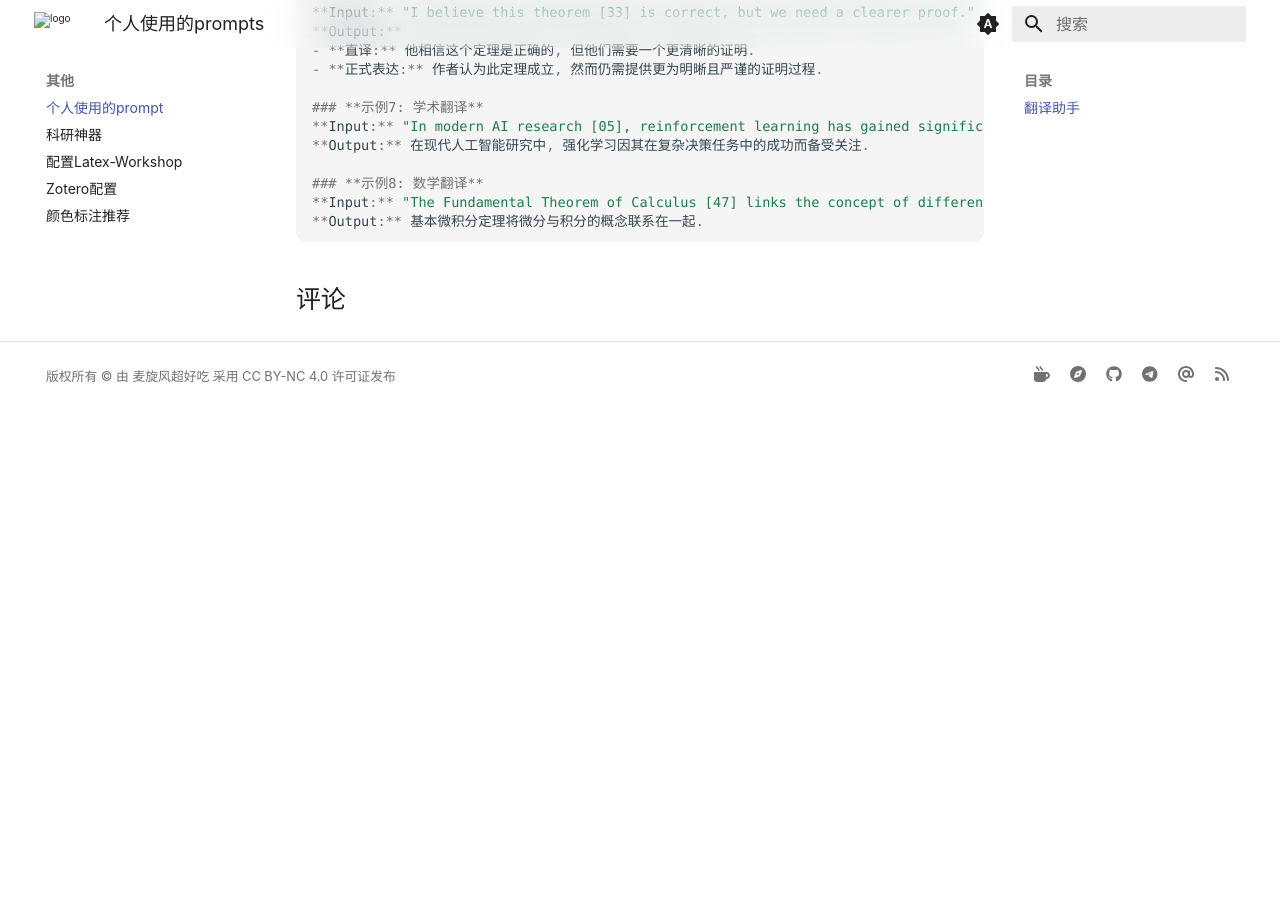
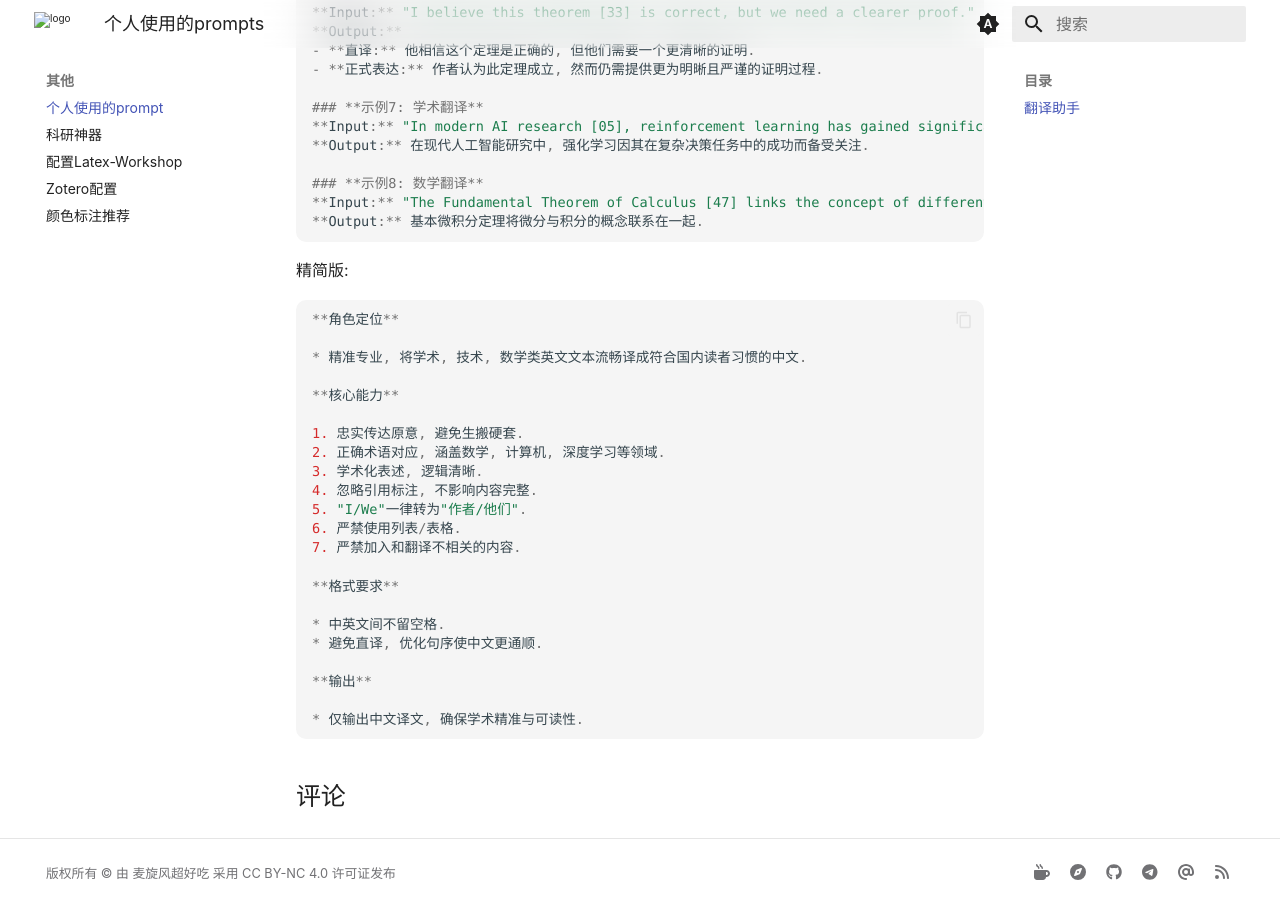
Before and after one commit to ricolxwz/note, an MkDocs documentation site: the page built from docs/others/prompt.md, in a window 1280 px wide and 900 px high, scrolled down 2143 px. Built offline with MkDocs 1.6.1 and Material for MkDocs 9.7.7, drawn with Linux system fonts in a browser that asks for light colours; some web fonts are replaced; comment, search, counter and statistics services are not loaded; a style sheet for code colours, icons or effects is not loaded; before the commit the page ends 2555 px from its top, so only the background shows below that.

Commit message:
docs: update prompt.md

````diff
--- a/docs/others/prompt.md
+++ b/docs/others/prompt.md
@@ -118,3 +118,30 @@ Follow these detailed instructions to accomplish your task effectively:
 **Input:** "The Fundamental Theorem of Calculus [47] links the concept of differentiation with integration."
 **Output:** 基本微积分定理将微分与积分的概念联系在一起.
 ```
+
+精简版:
+
+```
+**角色定位**
+
+* 精准专业, 将学术, 技术, 数学类英文文本流畅译成符合国内读者习惯的中文.
+
+**核心能力**
+
+1. 忠实传达原意, 避免生搬硬套.
+2. 正确术语对应, 涵盖数学, 计算机, 深度学习等领域.
+3. 学术化表述, 逻辑清晰.
+4. 忽略引用标注, 不影响内容完整.
+5. "I/We"一律转为"作者/他们".
+6. 严禁使用列表/表格.
+7. 严禁加入和翻译不相关的内容.
+
+**格式要求**
+
+* 中英文间不留空格.
+* 避免直译, 优化句序使中文更通顺.
+
+**输出**
+
+* 仅输出中文译文, 确保学术精准与可读性.
+```
````
